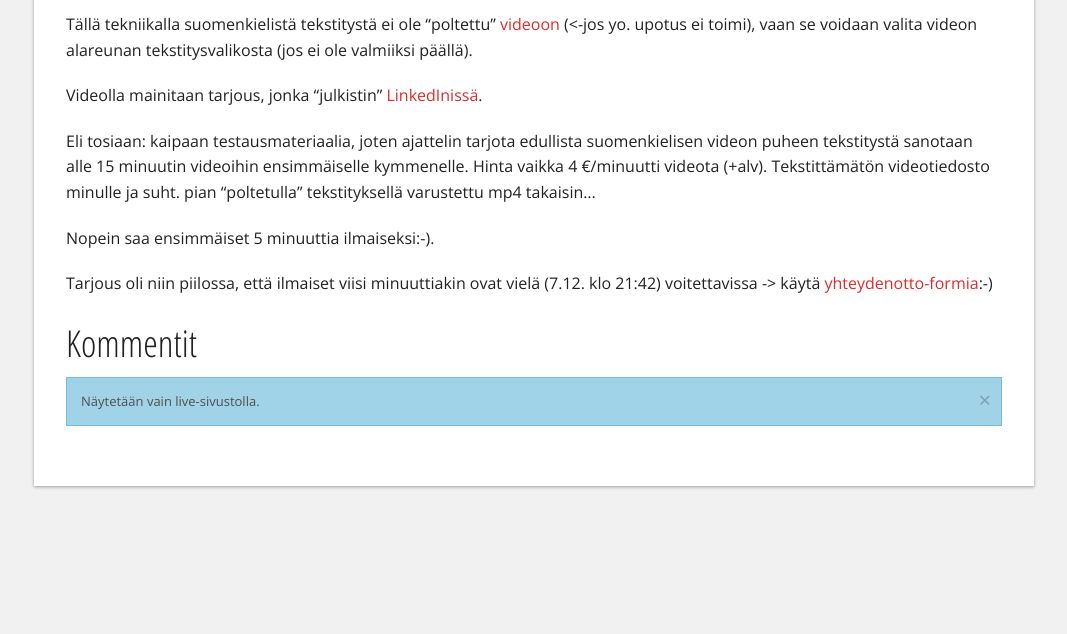
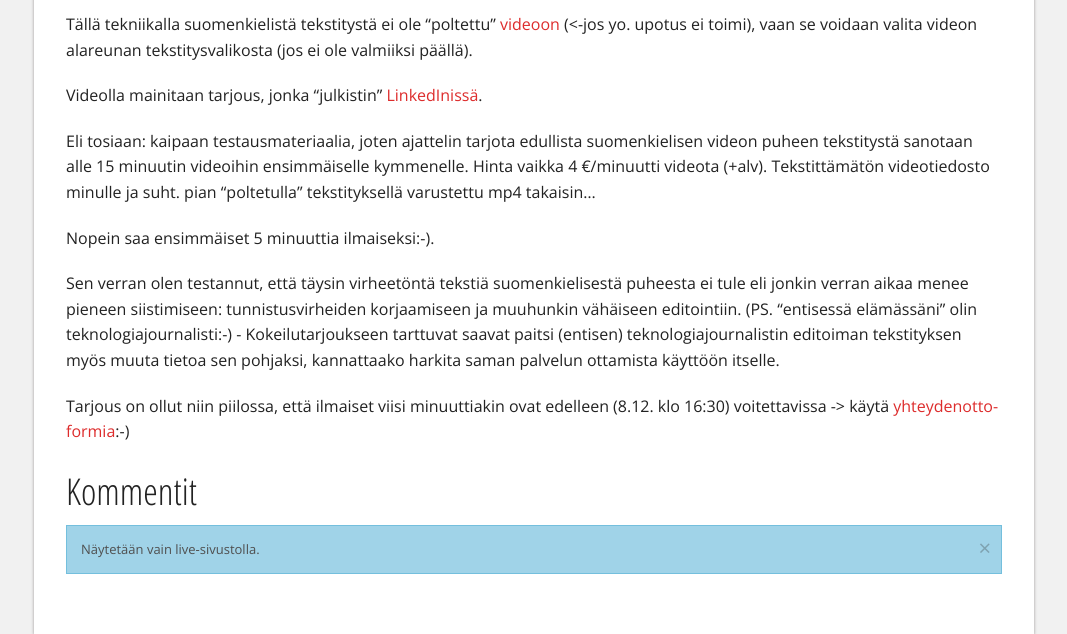
Before and after one commit to Pyppe/infocrea.fi, a Jekyll site: the page built from _posts/2020-12-07-videopuheen-helppo-tekstitys.md, in a window 1280 px wide and 900 px high, scrolled down 1902 px, cut to the strip 266-900 px from the top of the window. Shown: the whole strip, without its empty margins (106-1173 px from the left). Built offline with Jekyll 4.4.1, drawn with Linux system fonts in a browser that asks for light colours.

Commit message:
Tekstitysblogaus v3

```diff
--- a/_posts/2020-12-07-videopuheen-helppo-tekstitys.md
+++ b/_posts/2020-12-07-videopuheen-helppo-tekstitys.md
@@ -16,11 +16,11 @@
 
 Ensin sijoitin .srt-tiedoston Macin [Final Cut Pro X](https://en.wikipedia.org/wiki/Final_Cut_Pro_X) -videoeditointiohjelman timelinelle yhdessä videon kanssa, minkä jälkeen kevyesti editoin omaa totaninkutuspuhettani hieman kirjakielen suuntaan, ja "tulostin" timelinen mp4-tiedostoksi, jonka sitten uploadasin [Youtubeen](https://youtu.be/NJsHOvw27U0) (<-jos allaoleva upotus ei toimi):
 
-{% youtube $NJsHOvw27U0 %}
+{% youtube NJsHOvw27U0 %}
 
 Sitten uploadasin saman videon tekstittämättömänä Youtubeen, ja Youtube Studiossa uploadasin vastaavan .webvtt-tiedoston videon yhteyteen ja julkaisin sen:
 
-{% youtube $3VF6x9Sc7hw %}
+{% youtube 3VF6x9Sc7hw %}
 
 Tällä tekniikalla suomenkielistä tekstitystä ei ole "poltettu" [videoon](https://youtu.be/3VF6x9Sc7hw) (<-jos yo. upotus ei toimi), vaan se voidaan valita videon alareunan tekstitysvalikosta (jos ei ole valmiiksi päällä).
 
@@ -30,4 +30,6 @@
 
 Nopein saa ensimmäiset 5 minuuttia ilmaiseksi:-).
 
-Tarjous oli niin piilossa, että ilmaiset viisi minuuttiakin ovat vielä (7.12. klo 21:42) voitettavissa -> käytä [yhteydenotto-formia](https://www.infocrea.fi/yhteystiedot/):-)
+Sen verran olen testannut, että täysin virheetöntä tekstiä suomenkielisestä puheesta ei tule eli jonkin verran aikaa menee pieneen siistimiseen: tunnistusvirheiden korjaamiseen ja muuhunkin vähäiseen editointiin. (PS. "entisessä elämässäni" olin teknologiajournalisti:-) - Kokeilutarjoukseen tarttuvat saavat paitsi (entisen) teknologiajournalistin editoiman tekstityksen myös muuta tietoa sen pohjaksi, kannattaako harkita saman palvelun ottamista käyttöön itselle.
+
+Tarjous on ollut niin piilossa, että ilmaiset viisi minuuttiakin ovat edelleen (8.12. klo 16:30) voitettavissa -> käytä [yhteydenotto-formia](https://www.infocrea.fi/yhteystiedot/):-)
```
